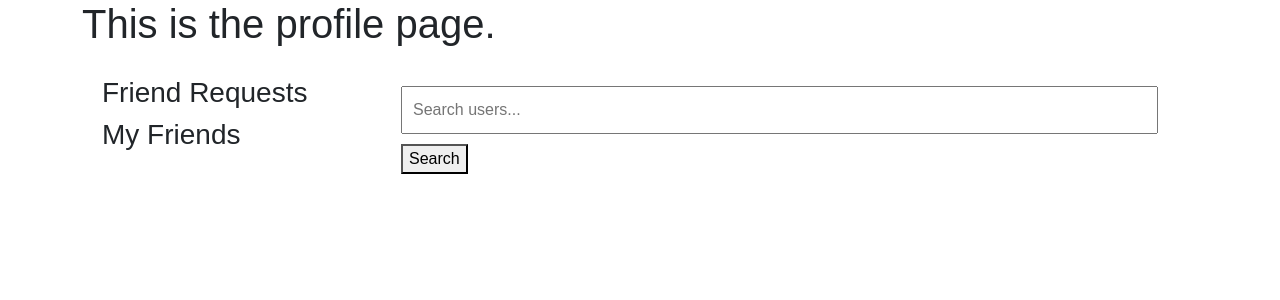
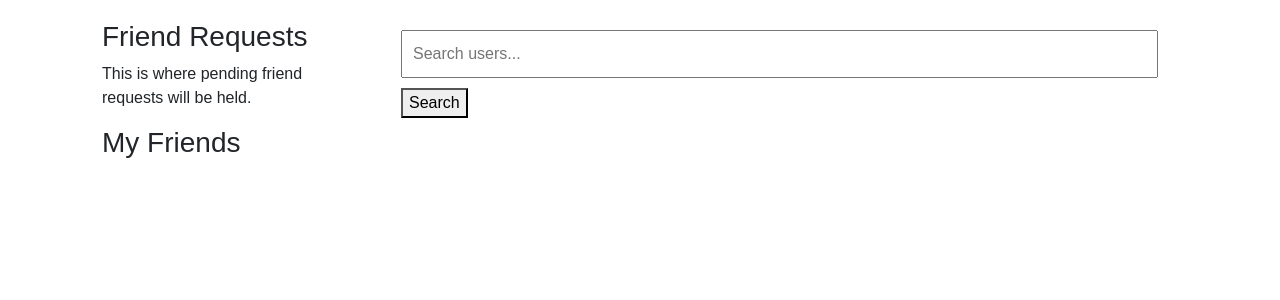
Before and after one commit to Mace62/GPSTracker, a Flask app: page /profile in a window 1280 px wide. Shown: the part 67-367 px from the top of the page. Run offline with Flask 2, Linux system fonts and the light colour scheme; the visitor is signed in with stand-in values (Sample User, id 1); data comes from the database, SQL or seed files in the repository; data that the repository does not hold is empty; some libraries are stand-ins or nearby versions.

Commit message:
Users can now see their friends list and see their pending requests

```diff
--- a/app/templates/profile.html
+++ b/app/templates/profile.html
@@ -3,7 +3,6 @@
 
 {% block content %}
 
-<h1>This is the profile page.</h1>
 
 <div class="profile-container">
     <div class="sidebar">
@@ -11,6 +10,7 @@
       <!-- Content for the sidebar like FRIENDS list or PROFILE information -->
       <h3>Friend Requests</h3>
       <div>
+          {% if received_requests %}
               {% for request in received_requests %}
               <div>
                   {{ request.sender.username }}
@@ -26,13 +26,30 @@
                   </form>
               </div>
               {% endfor %}
+          {% else %}
+              <p>This is where pending friend requests will be held.</p>
+          {% endif %}
+      </div>
 
       <h3>My Friends</h3>
       <div>
           {% for friend in friends %}
-          <div>{{ friend.username }}</div>
+          <div class="col-md-12 mb-4">
+            <div class="card">
+                <div class="card-header">
+                    <small class="text-muted">
+                        {{ friend.username }}
+                    </small>
+
+                    <form action="{{ url_for('send_friend_request',  username=user.username) }}" method="post">
+                        {{ form.csrf_token }}
+                        <button class="btn btn-success">Friend</button>
+                    </form>
+                </div>
+            </div>
+        </div>
           {% endfor %}
-      </div>    </div>
+      </div>
     </div>
 
     <div class="main-content">
@@ -59,7 +76,7 @@
                         {% elif follow_status[user.id] == 'accepted' %}
                             <button class="btn btn-success">Friend</button>
                         {% else %}
-                        <form action="{{ url_for('send_friend_request', receiver_id=user.id) }}" method="post">
+                        <form action="{{ url_for('send_friend_request',  username=user.username) }}" method="post">
                             {{ form.csrf_token }}
                             <button type="submit" class="btn btn-primary">Add</button>
                         </form>
--- a/app/views.py
+++ b/app/views.py
@@ -102,40 +102,40 @@ def admin():
 
 
 
-@app.route('/send_friend_request/<int:receiver_id>', methods=['POST'])
-@login_required
-def send_friend_request(receiver_id):
-    if current_user.id == receiver_id:
-        flash('You cannot send a friend request to yourself.', 'warning')
-        return redirect(url_for('profile'))
+# @app.route('/send_friend_request/<int:receiver_id>', methods=['POST'])
+# @login_required
+# def send_friend_request(receiver_id):
+#     if current_user.id == receiver_id:
+#         flash('You cannot send a friend request to yourself.', 'warning')
+#         return redirect(url_for('profile'))
 
-    existing_request = models.FriendRequest.query.filter(
-        (models.FriendRequest.sender_id == current_user.id) & (models.FriendRequest.receiver_id == receiver_id)
-    ).first()
+#     existing_request = models.FriendRequest.query.filter(
+#         (models.FriendRequest.sender_id == current_user.id) & (models.FriendRequest.receiver_id == receiver_id)
+#     ).first()
 
-    if existing_request:
-        flash('A friend request has already been sent to this user.', 'info')
-        return redirect(url_for('profile'))
+#     if existing_request:
+#         flash('A friend request has already been sent to this user.', 'info')
+#         return redirect(url_for('profile'))
 
-    new_request = models.FriendRequest(sender_id=current_user.id, receiver_id=receiver_id, status='pending')
-    db.session.add(new_request)
-    db.session.commit()
-    flash('Friend request sent.', 'success')
-    return redirect(url_for('profile'))
+#     new_request = models.FriendRequest(sender_id=current_user.id, receiver_id=receiver_id, status='pending')
+#     db.session.add(new_request)
+#     db.session.commit()
+#     flash('Friend request sent.', 'success')
+#     return redirect(url_for('profile'))
 
 
 
-@app.route('/accept_friend_request/<int:request_id>', methods=['POST'])
-@login_required
-def accept_friend_request(request_id):
-    friend_request = models.FriendRequest.query.get(request_id)
-    if not friend_request or friend_request.receiver_id != current_user.id:
-        flash('Friend request not found.')
-        return redirect(url_for('homepage'))
-    friend_request.status = 'accepted'
-    db.session.commit()
-    flash('Friend request accepted.')
-    return redirect(url_for('homepage'))
+# @app.route('/accept_friend_request/<int:request_id>', methods=['POST'])
+# @login_required
+# def accept_friend_request(request_id):
+#     friend_request = models.FriendRequest.query.get(request_id)
+#     if not friend_request or friend_request.receiver_id != current_user.id:
+#         flash('Friend request not found.')
+#         return redirect(url_for('homepage'))
+#     friend_request.status = 'accepted'
+#     db.session.commit()
+#     flash('Friend request accepted.')
+#     return redirect(url_for('homepage'))
 
 
 
@@ -162,21 +162,34 @@ def perform_user_search(query, current_user):
 @app.route('/profile')
 @login_required
 def profile():
+    print("current user= ",current_user)
     query = request.args.get('q')
     form = SearchForm()
+    received_requests = current_user.received_requests.filter_by(status='pending').all()
+    # Fetch received friend requests
+    received_requests = current_user.received_requests.filter_by(status='pending').all()
+
+    # Fetch friends (where the current user is either the sender or receiver of an accepted friend request)
+    sent_friendships = current_user.sent_requests.filter_by(status='accepted').all()
+    received_friendships = current_user.received_requests.filter_by(status='accepted').all()
+
+    # Combine and deduplicate friends
+    friends = {fr.receiver for fr in sent_friendships if fr.receiver_id != current_user.id}
+    friends.update({fr.sender for fr in received_friendships if fr.sender_id != current_user.id})
+    print("His friend is",friends)
+    print(received_requests)
 
     if query:
-        results, follow_status = perform_user_search(query,current_user)
-        return render_template('profile.html', form=form, query=query, results=results, user=current_user, follow_status=follow_status)
+        results, follow_status = perform_user_search(query, current_user)
+        return render_template('profile.html', form=form, query=query, results=results, user=current_user, follow_status=follow_status, received_requests=received_requests, friends=friends)
     else:
-        # Handle the case where there is no query (e.g., display all users or a blank search form)
-        return render_template('profile.html', form=form, query=query, results=[], user=current_user, follow_status={})
-
+        # Handle the case where there is no query
+        return render_template('profile.html', form=form, query=query, results=[], user=current_user, follow_status={}, received_requests=received_requests, friends=friends)
 
 @app.route('/send_friend_request/<username>', methods=['POST'])
 @login_required
 def send_friend_request(username):
-    user_to_request = User.query.filter_by(username=username).first_or_404()
+    user_to_request = models.User.query.filter_by(username=username).first_or_404()
 
     # Check if the user is trying to send a friend request to themselves
     if current_user.id == user_to_request.id:
@@ -186,7 +199,7 @@ def send_friend_request(username):
     # Check if there is already a friend request sent or if they are already friends
     existing_request = models.FriendRequest.query.filter(
         ((models.FriendRequest.sender_id == current_user.id) & (models.FriendRequest.receiver_id == user_to_request.id)) |
-        ((models.FriendRequest.receiver_id == current_user.id) & (FriendRequest.sender_id == user_to_request.id))
+        ((models.FriendRequest.receiver_id == current_user.id) & (models.FriendRequest.sender_id == user_to_request.id))
     ).first()
 
     if existing_request:
@@ -197,7 +210,7 @@ def send_friend_request(username):
         # Optionally handle 'declined' and 'removed' statuses here
     else:
         # If no existing request, create a new friend request
-        new_request = FriendRequest(sender_id=current_user.id, receiver_id=user_to_request.id, status='pending')
+        new_request = models.FriendRequest(sender_id=current_user.id, receiver_id=user_to_request.id, status='pending')
         db.session.add(new_request)
         db.session.commit()
         flash(f"Friend request sent to {username}.", "success")
```
Also changed, not shown: testing.py (+61 -0 lines), app/static/local_css.css (line endings or trailing spaces). Lines whose indentation alone changed are shown as unchanged.
